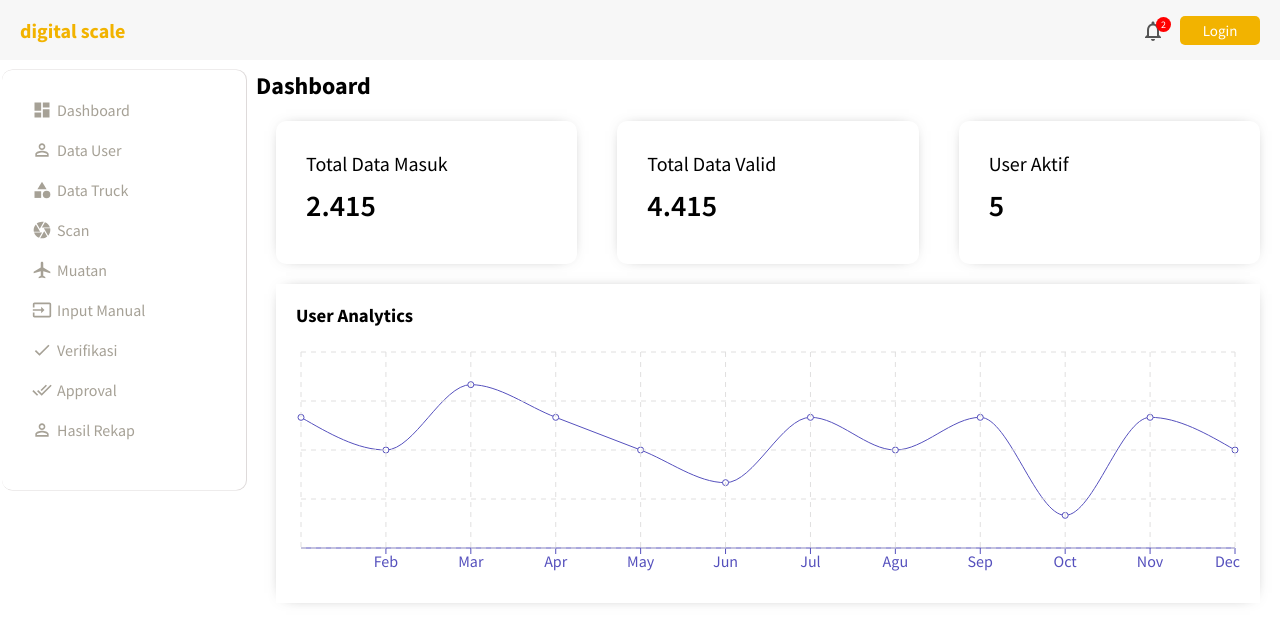
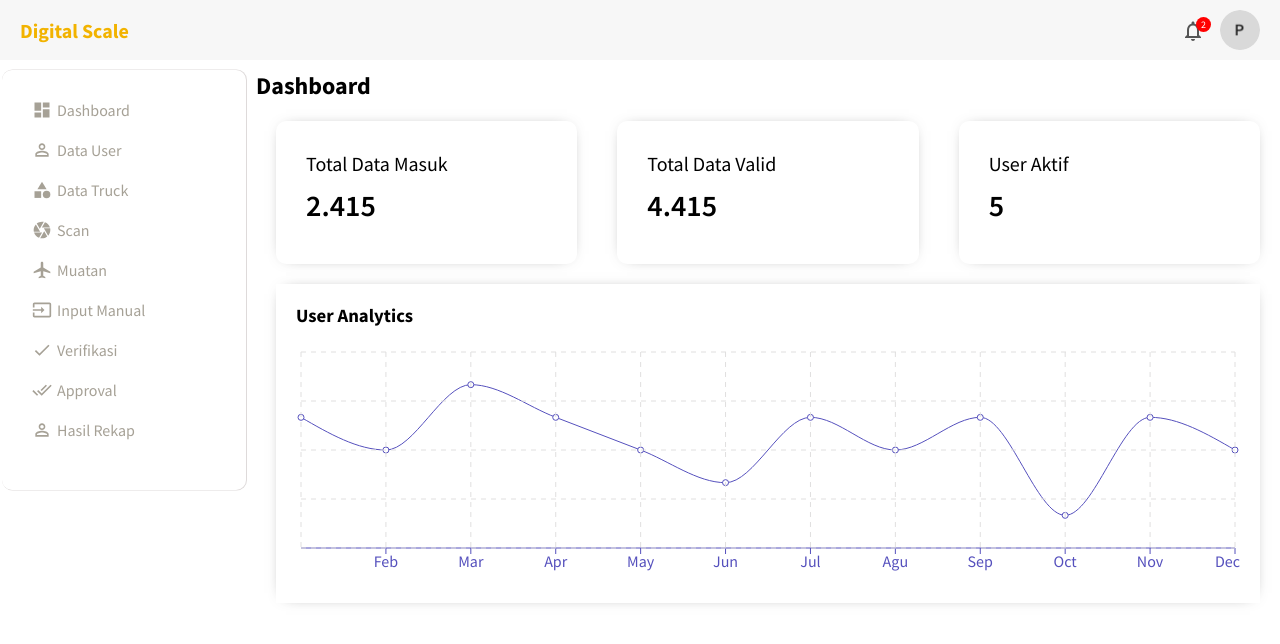
Before and after one commit to perwiradhani/digital-scale, a React (Create React App) app in the folder frontend/: page / in a window 1280 px wide. Shown: the top 644 px of the page. Built offline with nearby package versions, Linux system fonts and the light colour scheme.

Commit message:
update topbar dropdown

```diff
--- a/frontend/package.json
+++ b/frontend/package.json
@@ -1,5 +1,5 @@
 {
-  "name": "lamaadmin",
+  "name": "project4",
   "version": "0.1.0",
   "private": true,
   "dependencies": {
--- /dev/null
+++ b/frontend/src/components/topbar/Dropdown.jsx
@@ -0,0 +1,51 @@
+import React, { useState, useEffect} from "react";
+import { Link } from "react-router-dom";
+import {
+    PermIdentity,
+    ExitToApp,
+  } from "@material-ui/icons";
+
+const DropDownProfile = () => {
+  const [btn, setBtn] = useState('login');
+
+  useEffect(() => {
+    if (localStorage.getItem('token')) {
+      setBtn('Logout')
+    } else {
+      setBtn('Login')
+    }
+  }, [])
+
+
+  const handleLogout = () => {
+    window.location.href = '/login'
+    // e.preventDefault();
+
+    // axios.get('http://localhost:8000/api/logout').then((res) => {
+    //   localStorage.removeItem('token')
+    //   window.location.href = '/login'
+    // })
+  }
+
+  return (
+      <div className="flex flex col dropDownProfile">
+        <ul className="dropList">
+          <span className="profileName">Hi, Petugas</span>
+          <Link to="/" className="link">
+          <li className="dropListItem">
+            <PermIdentity className="sidebarIcon" />
+            Profile
+          </li>
+          </Link>
+          {/*<Link to="/login" className="link">*/}
+          <li className="dropListItem" onClick={handleLogout}>
+            <ExitToApp className="sidebarIcon" />
+            Logout
+          </li>
+          {/*</Link>*/}
+        </ul>
+      </div>
+    )
+}
+
+export default DropDownProfile;
--- a/frontend/src/components/topbar/Topbar.jsx
+++ b/frontend/src/components/topbar/Topbar.jsx
@@ -1,36 +1,20 @@
-import React, { useState, useEffect} from "react";
+import React, { useState } from "react";
 import "./topbar.css";
 import { NotificationsNone } from "@material-ui/icons";
 import { Link } from "react-router-dom";
 import axios from "axios";
+import "./Dropdown";
+import DropDownProfile from "./Dropdown";
+import foto from './assets/petugas.png';
 
-export default function Topbar() {
-  const [btn, setBtn] = useState('login');
-
-  useEffect(() => {
-    if (localStorage.getItem('token')) {
-      setBtn('Logout')
-    } else {
-      setBtn('Login')
-    }
-  }, [])
-
-
-  const handleLogout = () => {
-    window.location.href = '/login'
-    // e.preventDefault();
-
-    // axios.get('http://localhost:8000/api/logout').then((res) => {
-    //   localStorage.removeItem('token')
-    //   window.location.href = '/login'
-    // })
-  }
+const Topbar = () => {
+  const [openProfile, setOpenProfile] = useState(false);
 
   return (
     <div className="topbar">
       <div className="topbarWrapper">
         <div className="topLeft">
-          <span className="logo">digital scale</span>
+          <span className="logo">Digital Scale</span>
         </div>
         <div className="topRight">
           <div className="topbarIconContainer">
@@ -38,12 +22,15 @@ export default function Topbar() {
             <span className="topIconBadge">2</span>
           </div>
           <div className="userTitleContainer">
-            {/* <Link to="/login"> */}
-              <button type="button" onClick={handleLogout} className="logout">{btn}</button>
-            {/* </Link> */}
+            <img src={foto} alt="" className="topAvatar" onClick={() => setOpenProfile((prev) => !prev)} />
+            {
+              openProfile && <DropDownProfile />
+            }
           </div>
         </div>
       </div>
     </div>
   );
 }
+
+export default Topbar;
```
